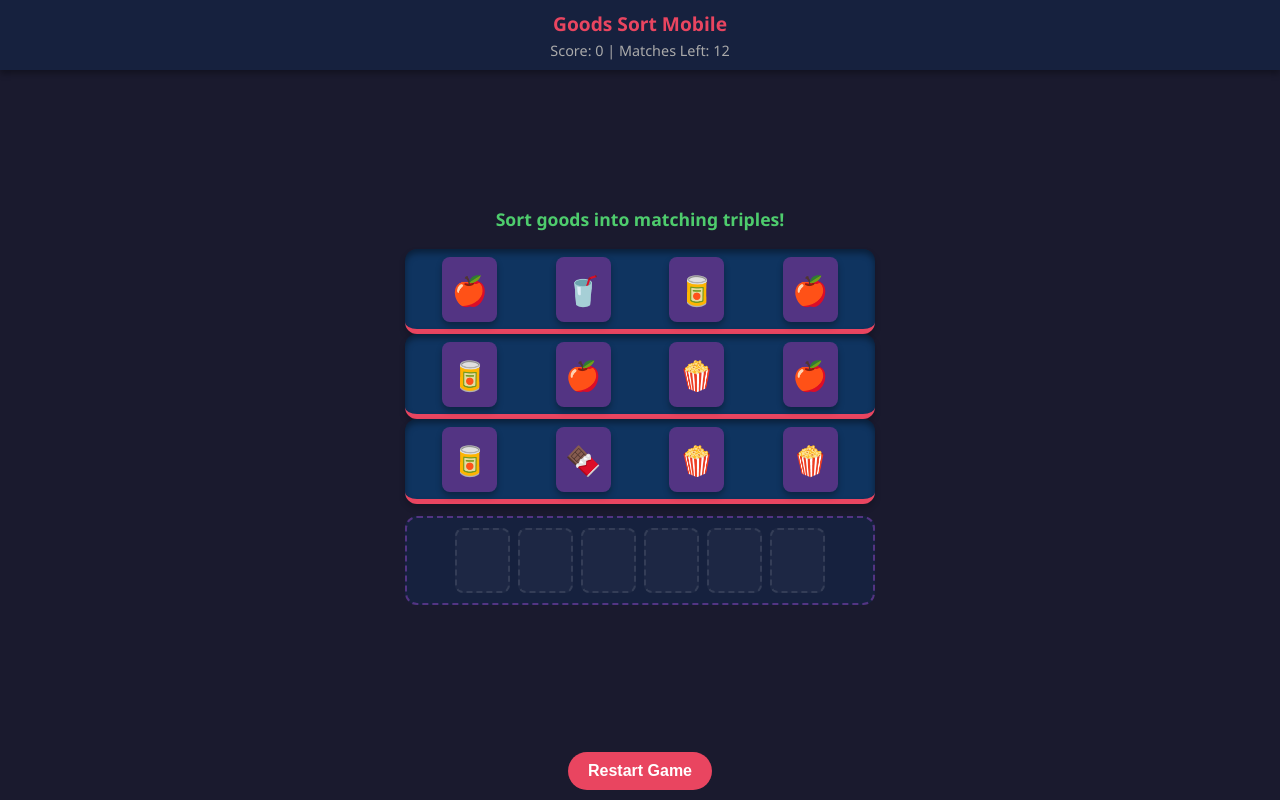
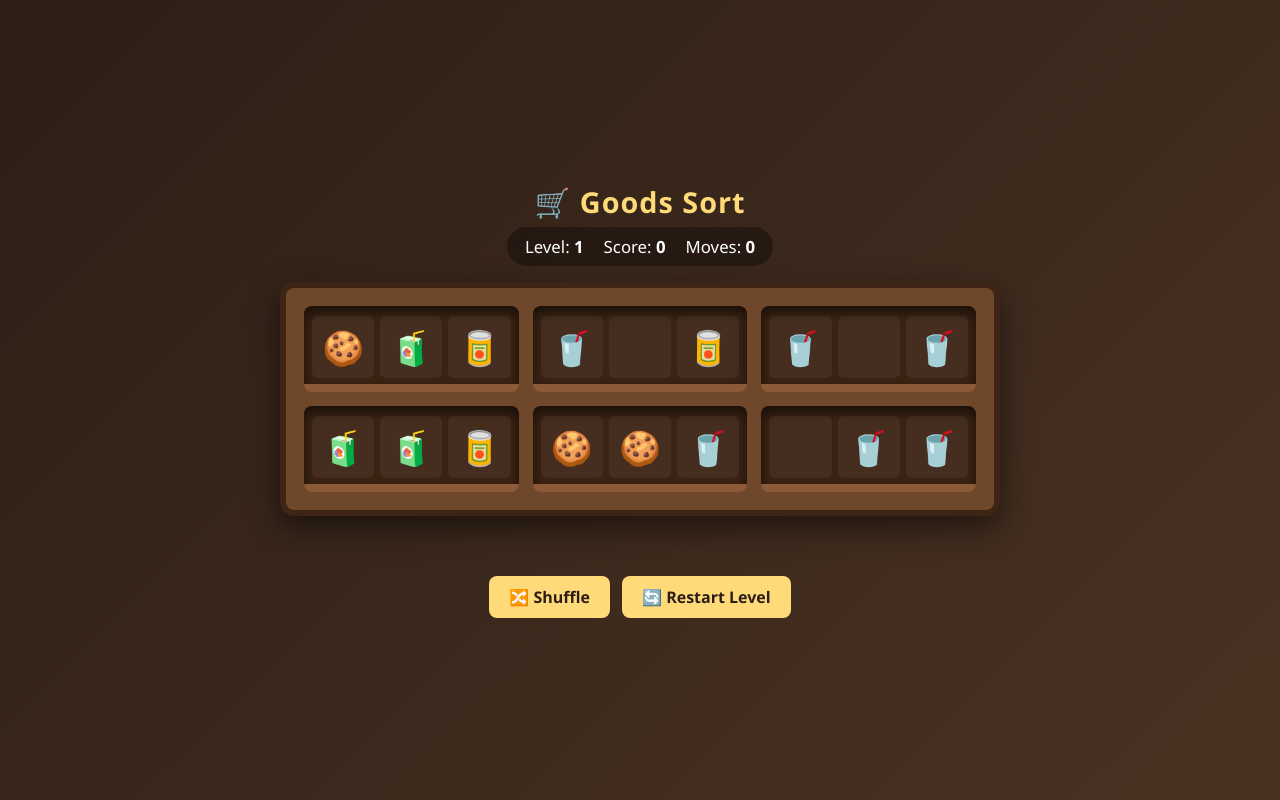
Before and after one commit to shrinidhi2311/goods_sort, a plain HTML site: page index.html in a window 1280 px wide. Drawn offline with Linux system fonts and the light colour scheme.

Commit message:
Update index.html

```diff
--- a/index.html
+++ b/index.html
@@ -1,239 +1,288 @@
 <!DOCTYPE html>
 <html lang="en">
 <head>
-    <meta charset="UTF-8">
-    <meta name="viewport" content="width=device-width, initial-scale=1.0, user-scalable=no">
-    <title>Goods Sort Mobile Clone</title>
+  <meta charset="UTF-8" />
+  <meta name="viewport" content="width=device-width, initial-scale=1.0" />
+  <title>Goods Sort - Shelf Match Puzzle</title>
   <style>
-        * { box-sizing: border-box; user-select: none; }
+    * { box-sizing: border-box; user-select: none; font-family: 'Segoe UI', Tahoma, sans-serif; }
     body {
-            margin: 0; padding: 0;
-            background: #1a1a2e;
-            font-family: 'Segoe UI', Tahoma, Geneva, Verdana, sans-serif;
+      margin: 0;
+      min-height: 100vh;
+      background: linear-gradient(135deg, #2c1e16, #4a3222);
       color: #fff;
       display: flex;
       flex-direction: column;
       align-items: center;
-            height: 100vh;
-            overflow: hidden;
+      justify-content: center;
+      padding: 16px;
     }
     header {
       text-align: center;
-            padding: 10px;
-            background: #16213e;
+      margin-bottom: 16px;
+    }
+    h1 { margin: 0 0 6px; font-size: 1.8rem; letter-spacing: 1px; color: #ffda79; }
+    .stats {
+      display: flex;
+      gap: 20px;
+      justify-content: center;
+      font-size: 1.05rem;
+      background: rgba(0, 0, 0, 0.35);
+      padding: 8px 18px;
+      border-radius: 20px;
+    }
+    .cabinet {
+      display: grid;
+      grid-template-columns: repeat(3, 1fr);
+      gap: 14px;
+      background: #6f472b;
+      padding: 18px;
+      border-radius: 14px;
+      border: 6px solid #3d2414;
+      box-shadow: 0 12px 30px rgba(0, 0, 0, 0.5);
+      max-width: 720px;
       width: 100%;
-            box-shadow: 0 4px 6px rgba(0,0,0,0.3);
     }
-        h1 { margin: 0; font-size: 1.2rem; color: #e94560; }
-        .stats { font-size: 0.9rem; margin-top: 4px; color: #aaa; }
-
-        #game-container {
-            flex: 1;
-            width: 100%;
-            max-width: 500px;
-            padding: 15px;
-            display: flex;
-            flex-direction: column;
-            justify-content: center;
-            gap: 12px;
+    @media (max-width: 600px) {
+      .cabinet { grid-template-columns: repeat(2, 1fr); }
     }
     .shelf {
-            background: #0f3460;
-            border-radius: 12px;
-            height: 85px;
-            display: flex;
-            align-items: center;
-            justify-content: space-around;
-            padding: 8px;
-            box-shadow: inset 0 4px 6px rgba(0,0,0,0.4), 0 4px 6px rgba(0,0,0,0.2);
-            border-bottom: 5px solid #e94560;
-            position: relative;
+      background: #3b2313;
+      border-bottom: 8px solid #8c5a36;
+      border-radius: 8px;
+      padding: 10px 8px 6px;
+      display: grid;
+      grid-template-columns: repeat(3, 1fr);
+      gap: 6px;
+      min-height: 82px;
+      box-shadow: inset 0 6px 12px rgba(0, 0, 0, 0.6);
     }
-        .item {
-            width: 55px;
-            height: 65px;
-            background: #533483;
-            border-radius: 8px;
-            display: flex;
-            flex-direction: column;
-            align-items: center;
-            justify-content: center;
-            font-size: 1.8rem;
-            cursor: pointer;
-            box-shadow: 0 4px 6px rgba(0,0,0,0.3);
-            transition: transform 0.1s, background 0.2s;
-        }
-        .item:active { transform: scale(0.9); }
-        .item.selected {
-            background: #e94560;
-            transform: translateY(-8px);
-            box-shadow: 0 8px 12px rgba(233, 69, 96, 0.4);
-        }
-        .item.empty {
-            background: rgba(255,255,255,0.03);
-            box-shadow: none;
-            border: 2px dashed rgba(255,255,255,0.1);
-            cursor: default;
-        }
-        #tray {
-            background: #16213e;
-            border-radius: 12px;
-            min-height: 85px;
+    .slot {
+      background: rgba(255, 255, 255, 0.05);
+      border-radius: 6px;
+      height: 62px;
       display: flex;
       align-items: center;
       justify-content: center;
-            gap: 8px;
-            padding: 10px;
-            border: 2px dashed #533483;
+      font-size: 2.1rem;
+      cursor: pointer;
+      transition: transform 0.15s, background 0.15s;
     }
-        #message {
-            text-align: center;
-            font-size: 1.1rem;
-            font-weight: bold;
-            height: 30px;
-            color: #4ecc6d;
+    .slot:hover { background: rgba(255, 255, 255, 0.14); }
+    .slot.selected {
+      background: rgba(255, 218, 121, 0.35);
+      outline: 2px solid #ffda79;
+      transform: translateY(-4px) scale(1.06);
     }
-        button.btn {
-            background: #e94560;
-            color: white;
+    .slot.matched {
+      animation: popOut 0.35s ease forwards;
+    }
+    @keyframes popOut {
+      0% { transform: scale(1.2); opacity: 1; }
+      100% { transform: scale(0); opacity: 0; }
+    }
+    .controls {
+      margin-top: 18px;
+      display: flex;
+      gap: 12px;
+    }
+    button {
+      background: #ffda79;
+      color: #2c1e16;
       border: none;
       padding: 10px 20px;
-            border-radius: 20px;
       font-size: 1rem;
       font-weight: bold;
+      border-radius: 8px;
       cursor: pointer;
-            margin: 10px auto;
-            display: block;
+      transition: background 0.2s;
+    }
+    button:hover { background: #ffc845; }
+    #message {
+      margin-top: 14px;
+      font-size: 1.2rem;
+      font-weight: bold;
+      color: #7bed9f;
+      min-height: 28px;
     }
   </style>
 </head>
 <body>
 
   <header>
-        <h1>Goods Sort Mobile</h1>
-        <div class="stats">Score: <span id="score">0</span> | Matches Left: <span id="matches-left">--</span></div>
+    <h1>🛒 Goods Sort</h1>
+    <div class="stats">
+      <span>Level: <strong id="level">1</strong></span>
+      <span>Score: <strong id="score">0</strong></span>
+      <span>Moves: <strong id="moves">0</strong></span>
+    </div>
   </header>
 
-    <div id="game-container">
-        <div id="message">Tap items to collect & match 3!</div>
-        <div id="shelves-area"></div>
-        <div id="tray" title="Matching Tray"></div>
+  <div class="cabinet" id="cabinet"></div>
+
+  <div id="message"></div>
+
+  <div class="controls">
+    <button onclick="shuffleBoard()">🔀 Shuffle</button>
+    <button onclick="initLevel(level)">🔄 Restart Level</button>
   </div>
 
-    <button class="btn" onclick="initGame()">Restart Game</button>
+  <script>
+    const ALL_GOODS = ['🥤', '🧃', '🥫', '🍪', '🍩', '🧁', '🍎', '🍌', '🍓', '🧸', '⚽', '🪴'];
+    let level = 1;
+    let score = 0;
+    let moves = 0;
+    let shelves = [];
+    let selected = null; // { shelfIdx, slotIdx }
+    let locked = false;
 
-<script>
-    const icons = ['🥤', '🍿', '🍎', '🍫', '🥫', '🧃'];
-    let shelves = [];
-    let tray = [];
-    let score = 0;
-    const maxTraySize = 6;
+    const cabinetEl = document.getElementById('cabinet');
+    const levelEl = document.getElementById('level');
+    const scoreEl = document.getElementById('score');
+    const movesEl = document.getElementById('moves');
+    const msgEl = document.getElementById('message');
 
-    function initGame() {
-        score = 0;
-        document.getElementById('score').innerText = score;
-        // Generate random shelves setup (3 shelves, 4 items each)
+    function initLevel(lvl) {
+      level = lvl;
+      moves = 0;
+      selected = null;
+      locked = false;
+      msgEl.textContent = '';
+      updateHUD();
+
+      const shelfCount = Math.min(6 + (lvl - 1), 9); // 6 to 9 shelves
+      const itemTypesCount = Math.min(4 + (lvl - 1), ALL_GOODS.length);
+      const chosenGoods = ALL_GOODS.slice(0, itemTypesCount);
+
+      // Create sets of 3 for each chosen item, leaving enough empty slots to maneuver
+      let pool = [];
+      const maxTriples = Math.floor((shelfCount * 3 - 3) / 3);
+      for (let i = 0; i < maxTriples; i++) {
+        const item = chosenGoods[i % chosenGoods.length];
+        pool.push(item, item, item);
+      }
+
+      while (pool.length < shelfCount * 3) {
+        pool.push(null);
+      }
+
+      // Shuffle pool and ensure no shelf starts already matched
+      do {
+        pool.sort(() => Math.random() - 0.5);
         shelves = [];
-        for (let i = 0; i < 3; i++) {
-            let shelf = [];
-            for (let j = 0; j < 4; j++) {
-                // Pick random icon ensuring balance
-                let randomIcon = icons[Math.floor(Math.random() * icons.length)];
-                shelf.push(randomIcon);
+        for (let i = 0; i < shelfCount; i++) {
+          shelves.push(pool.slice(i * 3, i * 3 + 3));
         }
-            shelves.push(shelf);
-        }
-        tray = [];
+      } while (shelves.some(s => s[0] && s[0] === s[1] && s[1] === s[2]));
+
       render();
     }
 
-    function render() {
-        const shelvesArea = document.getElementById('shelves-area');
-        shelvesArea.innerHTML = '';
-
-        let totalItems = 0;
-
+    function render(matchedShelfIdx = -1) {
+      cabinetEl.innerHTML = '';
       shelves.forEach((shelf, sIdx) => {
         const shelfDiv = document.createElement('div');
         shelfDiv.className = 'shelf';
-            shelf.forEach((item, iIdx) => {
-                const itemDiv = document.createElement('div');
-                if (item) {
-                    totalItems++;
-                    itemDiv.className = 'item';
-                    itemDiv.innerText = item;
-                    itemDiv.onclick = () => handleItemClick(sIdx, iIdx);
-                } else {
-                    itemDiv.className = 'item empty';
+
+        shelf.forEach((item, slotIdx) => {
+          const slotDiv = document.createElement('div');
+          slotDiv.className = 'slot';
+          if (selected && selected.shelfIdx === sIdx && selected.slotIdx === slotIdx) {
+            slotDiv.classList.add('selected');
           }
-                shelfDiv.appendChild(itemDiv);
-            });
-            shelvesArea.appendChild(shelfDiv);
+          if (sIdx === matchedShelfIdx && item !== null) {
+            slotDiv.classList.add('matched');
+          }
+          slotDiv.textContent = item || '';
+          slotDiv.onclick = () => handleSlotClick(sIdx, slotIdx);
+          shelfDiv.appendChild(slotDiv);
         });
 
-        // Render Tray
-        const trayDiv = document.getElementById('tray');
-        trayDiv.innerHTML = '';
-        for (let i = 0; i < maxTraySize; i++) {
-            const slotDiv = document.createElement('div');
-            if (i < tray.length) {
-                slotDiv.className = 'item selected';
-                slotDiv.innerText = tray[i];
-            } else {
-                slotDiv.className = 'item empty';
-            }
-            trayDiv.appendChild(slotDiv);
+        cabinetEl.appendChild(shelfDiv);
+      });
     }
 
-        document.getElementById('matches-left').innerText = totalItems;
+    function handleSlotClick(sIdx, slotIdx) {
+      if (locked) return;
+      const clickedItem = shelves[sIdx][slotIdx];
 
-        // Check Win/Loss conditions
-        let msg = document.getElementById('message');
-        if (totalItems === 0) {
-            msg.innerText = "🎉 Level Cleared!";
-        } else if (tray.length >= maxTraySize) {
-            msg.innerText = "❌ Tray Full! Game Over.";
+      // Select an item
+      if (!selected) {
+        if (clickedItem !== null) {
+          selected = { shelfIdx: sIdx, slotIdx: slotIdx };
+          render();
+        }
+        return;
+      }
+
+      // Deselect if clicking the same slot
+      if (selected.shelfIdx === sIdx && selected.slotIdx === slotIdx) {
+        selected = null;
+        render();
+        return;
+      }
+
+      // Switch selection if clicking another occupied slot
+      if (clickedItem !== null) {
+        selected = { shelfIdx: sIdx, slotIdx: slotIdx };
+        render();
+        return;
+      }
+
+      // Move item into empty slot
+      shelves[sIdx][slotIdx] = shelves[selected.shelfIdx][selected.slotIdx];
+      shelves[selected.shelfIdx][selected.slotIdx] = null;
+      selected = null;
+      moves++;
+      updateHUD();
+
+      checkMatch(sIdx);
+    }
+
+    function checkMatch(sIdx) {
+      const shelf = shelves[sIdx];
+      if (shelf[0] && shelf[0] === shelf[1] && shelf[1] === shelf[2]) {
+        locked = true;
+        render(sIdx);
+        setTimeout(() => {
+          shelves[sIdx] = [null, null, null];
+          score += 100;
+          locked = false;
+          updateHUD();
+          render();
+          checkWin();
+        }, 350);
       } else {
-            msg.innerText = "Sort goods into matching triples!";
+        render();
       }
     }
 
-    function handleItemClick(sIdx, iIdx) {
-        if (tray.length >= maxTraySize) return;
-        let item = shelves[sIdx][iIdx];
-        if (!item) return;
+    function checkWin() {
+      const isEmpty = shelves.every(shelf => shelf.every(slot => slot === null));
+      if (isEmpty) {
+        msgEl.textContent = `🎉 Level ${level} Cleared! Loading next level...`;
+        setTimeout(() => initLevel(level + 1), 1500);
+      }
+    }
 
-        // Move item to tray
-        shelves[sIdx][iIdx] = null;
-        tray.push(item);
-
-        // Check matches in tray (Triple match check)
-        checkTriples();
+    function shuffleBoard() {
+      if (locked) return;
+      selected = null;
+      let flat = shelves.flat();
+      flat.sort(() => Math.random() - 0.5);
+      for (let i = 0; i < shelves.length; i++) {
+        shelves[i] = flat.slice(i * 3, i * 3 + 3);
+      }
       render();
     }
 
-    function checkTriples() {
-        let counts = {};
-        tray.forEach(item => counts[item] = (counts[item] || 0) + 1);
-
-        for (let item in counts) {
-            if (counts[item] >= 3) {
-                // Remove 3 of them
-                let removed = 0;
-                tray = tray.filter(i => {
-                    if (i === item && removed < 3) {
-                        removed++;
-                        return false;
-                    }
-                    return true;
-                });
-                score += 100;
-                document.getElementById('score').innerText = score;
-            }
-        }
+    function updateHUD() {
+      levelEl.textContent = level;
+      scoreEl.textContent = score;
+      movesEl.textContent = moves;
     }
 
-    initGame();
+    initLevel(1);
   </script>
 </body>
 </html>
```
Lines whose indentation alone changed are shown as unchanged.
